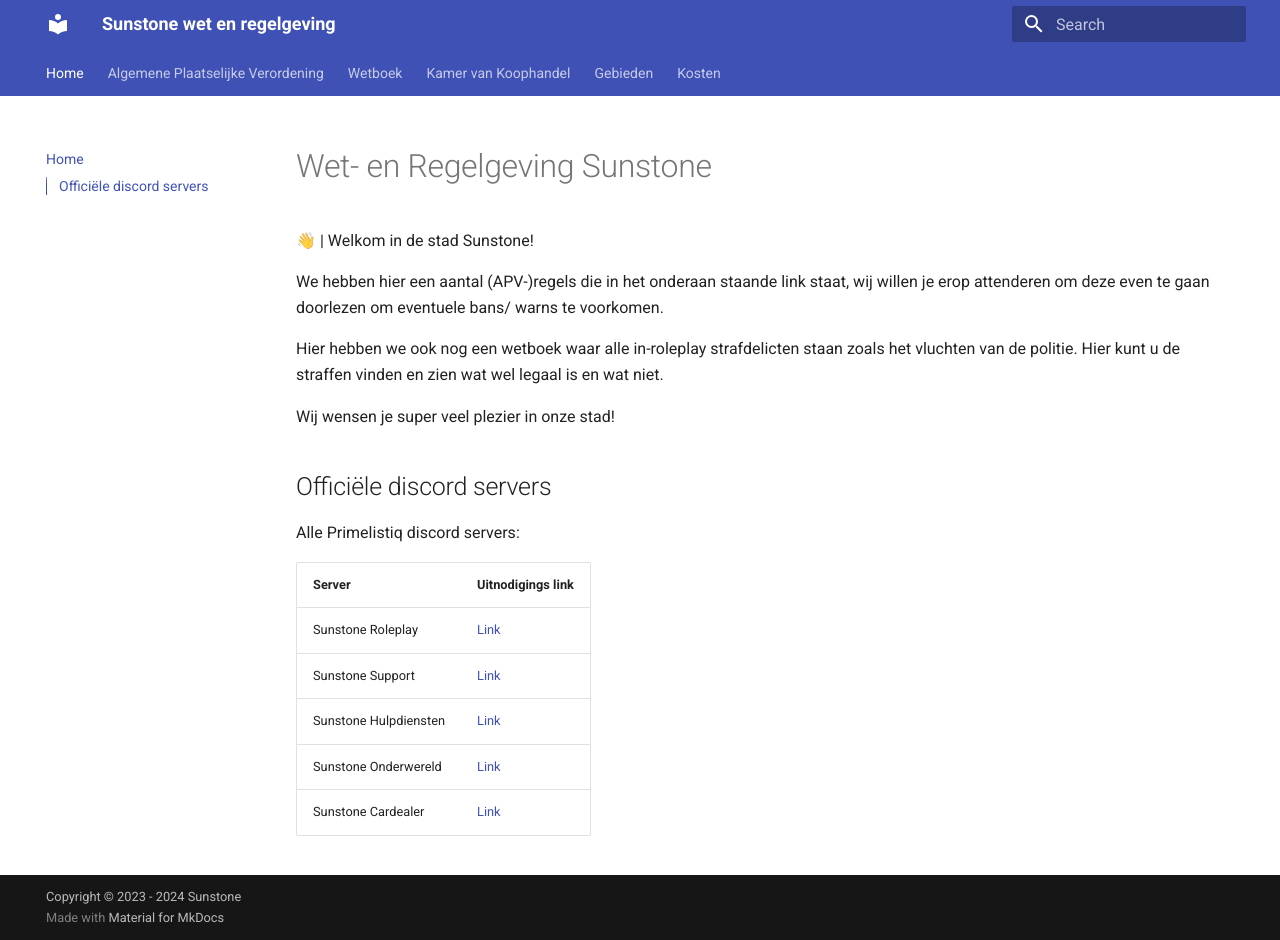
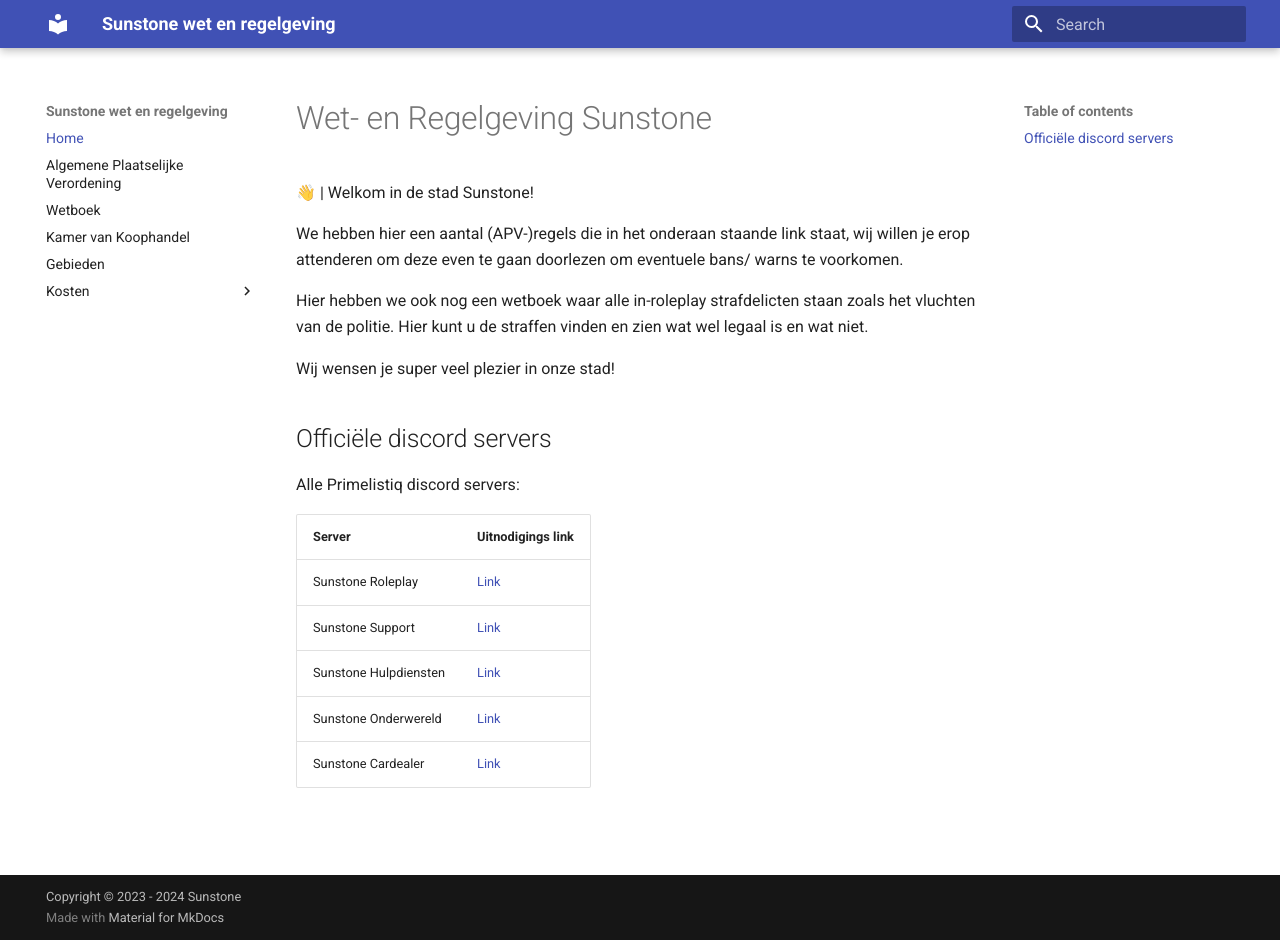
Before and after one commit to mickjoel/wetboek.sunstone, an MkDocs documentation site: the page built from docs/index.md, in a window 1280 px wide and 940 px high. Built offline with MkDocs 1.6.1 and Material for MkDocs 9.7.7, drawn with Linux system fonts in a browser that asks for light colours.

Commit message:
Update mkdocs.yml

```diff
--- a/mkdocs.yml
+++ b/mkdocs.yml
@@ -2,13 +2,6 @@
 
 theme:
   name: material
-  features:
-  - navigation.tabs
-  - toc.integrate
-  - navigation.top
-  - content.tabs.link
-  - content.code.annotation
-  - content.code.copy
   langueage: en
 
 # Copyright
```
